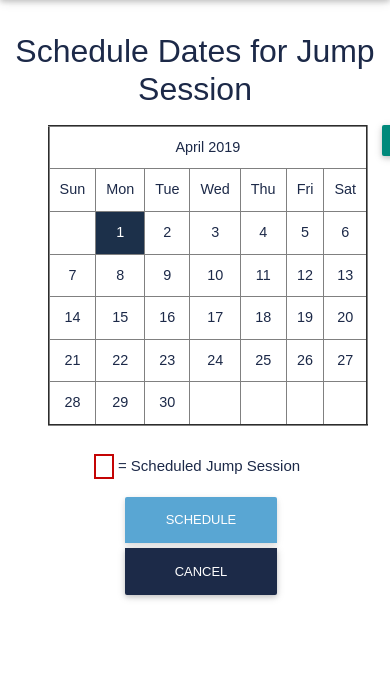
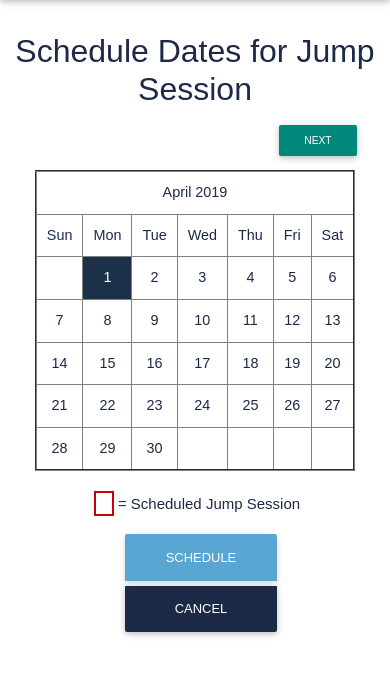
Before and after one commit to Nolan-Little/inStep, a Django app: page /schedule_event/1/ in a window 390 px wide; the page is wider, and only the part inside the window is pictured. Shown: the part 56-741 px from the top of that part. Run offline with Django 3.2, Linux system fonts and the light colour scheme; a user stored in the database is signed in; data comes from the database, SQL or seed files in the repository; some libraries are stand-ins or nearby versions.

Commit message:
move calendar btns and change hidden inputs to not engage mobile keyboard

```diff
--- a/volunteer/static/scripts/copyLink.js
+++ b/volunteer/static/scripts/copyLink.js
@@ -5,5 +5,6 @@ copyBtn.forEach((btn) => {
     url = e.target.nextElementSibling
     url.select()
     document.execCommand("copy")
+    url.blur()
   })
 })
--- a/volunteer/templates/dashboard.html
+++ b/volunteer/templates/dashboard.html
@@ -91,7 +91,7 @@
                   <div class="col-12 col-md-5 d-flex align-items-center justify-content-end">
                     <div>
                       <button class="btn m-0 my-2 px-2 btn-sm light-blue darken-3 text-white copyLink">Copy sign-up link</button>
-                      <input type="text" class="sr-only" value="{{domain}}/sign_up/{{event.sign_up_url}}" id="url">
+                      <input readonly="true" type="text" class="sr-only" value="{{domain}}/sign_up/{{event.sign_up_url}}" id="url">
                     </div>
                     <div>
                       <a class="btn-sm btn px-2 deep-orange darken-2 text-white" href="{% url 'volunteer:event_template_details' event.id %}">
--- a/volunteer/templates/events/schedule_event.html
+++ b/volunteer/templates/events/schedule_event.html
@@ -10,12 +10,14 @@
             </div>
             <form id="scheduleEventForm" action="{% url 'volunteer:schedule_event' event.id %}" method="POST">
                 {% csrf_token %}
-                <div class="d-flex align-items-start">
+                <div class="d-flex justify-content-between">
                   <button type="button" id="prevBtn" class="btn-sm btn teal darken-1 mt-2">Previous</button>
-                  {% for key, value in calendars.items %}
-                    {{ value }}
-                  {% endfor %}
                   <button type="button" id="nextBtn" class="btn-sm btn teal darken-1 mt-2">Next</button>
+                </div>
+                <div>
+                    {% for key, value in calendars.items %}
+                      {{ value }}
+                    {% endfor %}
                 </div>
                 <div class="text-center mt-3 mb-5">
 
```
